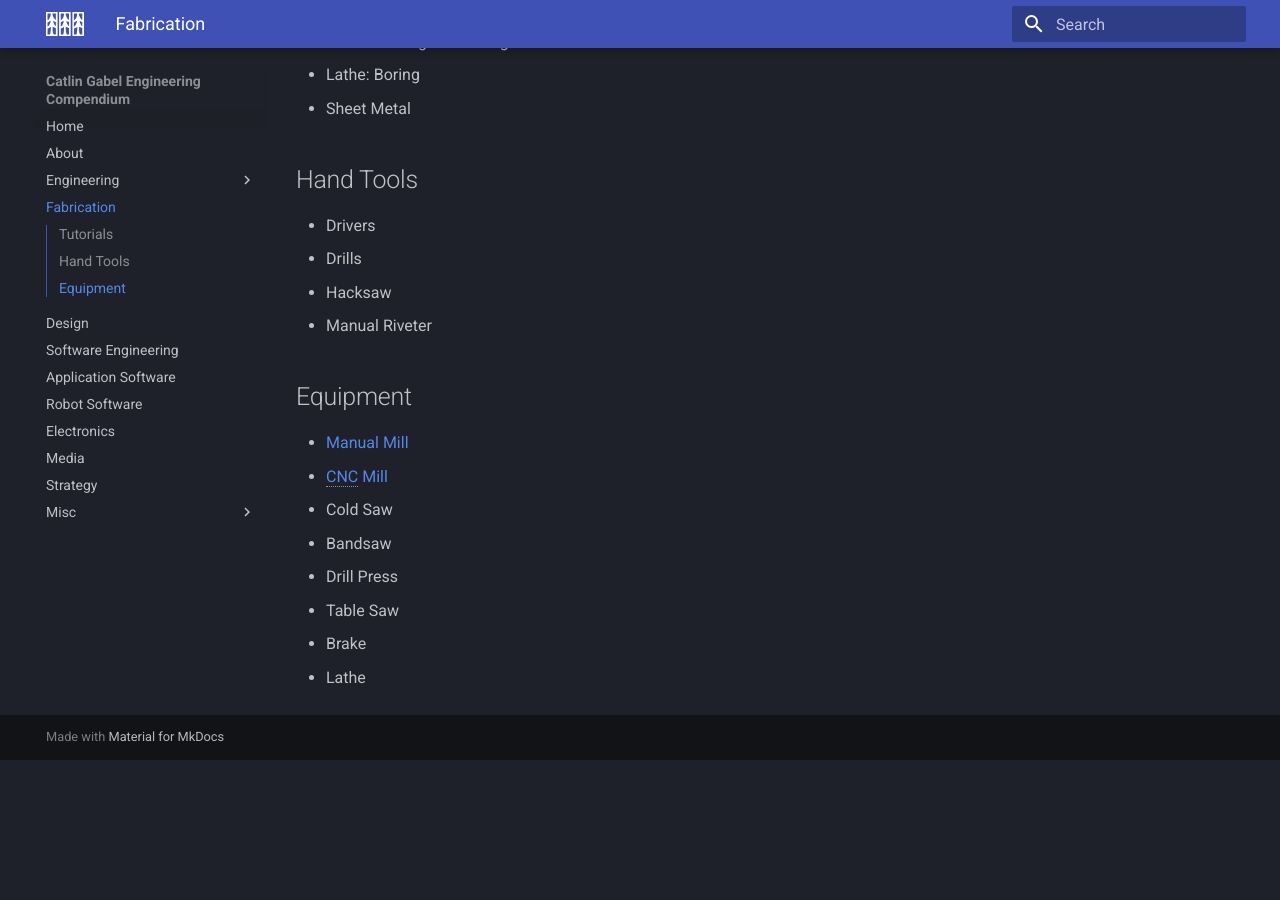
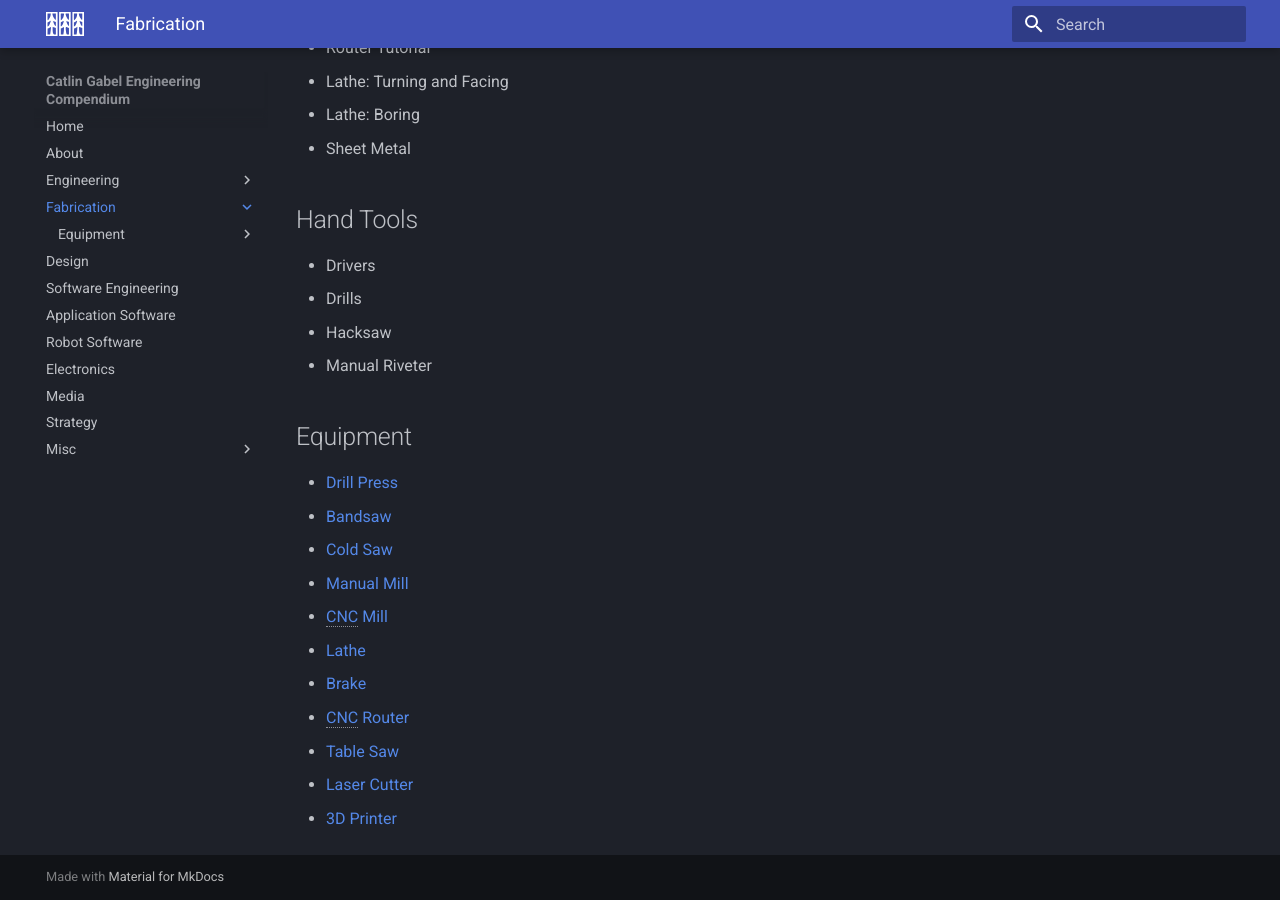
Before and after one commit to forbeskcg/cgengrdocs, an MkDocs documentation site: the page built from docs/fabrication/index.md, in a window 1280 px wide and 900 px high, scrolled down 526 px. Built offline with MkDocs 1.6.1 and Material for MkDocs 9.7.7, drawn with Linux system fonts in a browser that asks for light colours; before the commit the page ends 1285 px from its top, so only the background shows below that.

Commit message:
Reorganize fab equipment and fill in drill press info

```diff
--- a/docs/fabrication/index.md
+++ b/docs/fabrication/index.md
@@ -25,11 +25,14 @@
 
 ## Equipment
 
-- [Manual Mill](manual_mill.md)
-- [CNC Mill](cnc_mill.md)
-- Cold Saw
-- Bandsaw
-- Drill Press
-- Table Saw
-- Brake
-- Lathe
+- [Drill Press](equipment/drill_press.md)
+- [Bandsaw](equipment/bandsaw.md)
+- [Cold Saw](equipment/cold_saw.md)
+- [Manual Mill](equipment/manual_mill.md)
+- [CNC Mill](equipment/cnc_mill.md)
+- [Lathe](equipment/lathe.md)
+- [Brake](equipment/brake.md)
+- [CNC Router](equipment/cnc_router.md)
+- [Table Saw](equipment/table_saw.md)
+- [Laser Cutter](equipment/laser_cutter.md)
+- [3D Printer](equipment/3d_printer.md)
--- a/mkdocs.yml
+++ b/mkdocs.yml
@@ -6,7 +6,20 @@
     - engineering/index.md
     - Engineering Process: engineering/engineering_process.md
     - Development Methodologies: engineering/methodologies.md
-  - Fabrication: fabrication/index.md
+  - Fabrication:
+    - fabrication/index.md
+    - Equipment:
+      - Drill Press: fabrication/equipment/drill_press.md
+      - Band Saw: fabrication/equipment/bandsaw.md
+      - Cold Saw: fabrication/equipment/cold_saw.md
+      - Manual Mill: fabrication/equipment/manual_mill.md
+      - CNC Mill: fabrication/equipment/cnc_mill.md
+      - Lathe: fabrication/equipment/lathe.md
+      - Brake: fabrication/equipment/brake.md
+      - CNC Router: fabrication/equipment/cnc_router.md
+      - Table Saw: fabrication/equipment/table_saw.md
+      - Laser Cutter: fabrication/equipment/laser_cutter.md
+      - 3D Printer: fabrication/equipment/3d_printer.md
   - Design: design/index.md
   - Software Engineering: software/index.md
   - Application Software: appsw/index.md
```
Also changed, not shown: docs/fabrication/equipment/drill_press.md (added, +38 -0 lines), docs/index.md (+2 -3 lines), docs/fabrication/equipment/3d_printer.md (added), docs/fabrication/equipment/bandsaw.md (added), docs/fabrication/equipment/brake.md (added), docs/fabrication/equipment/cnc_mill.md (renamed from docs/fabrication/cnc_mill.md), docs/fabrication/equipment/cnc_router.md (added), docs/fabrication/equipment/cold_saw.md (added), docs/fabrication/equipment/laser_cutter.md (added), docs/fabrication/equipment/lathe.md (added), docs/fabrication/equipment/manual_mill.md (renamed from docs/fabrication/manual_mill.md), docs/fabrication/equipment/table_saw.md (added).
